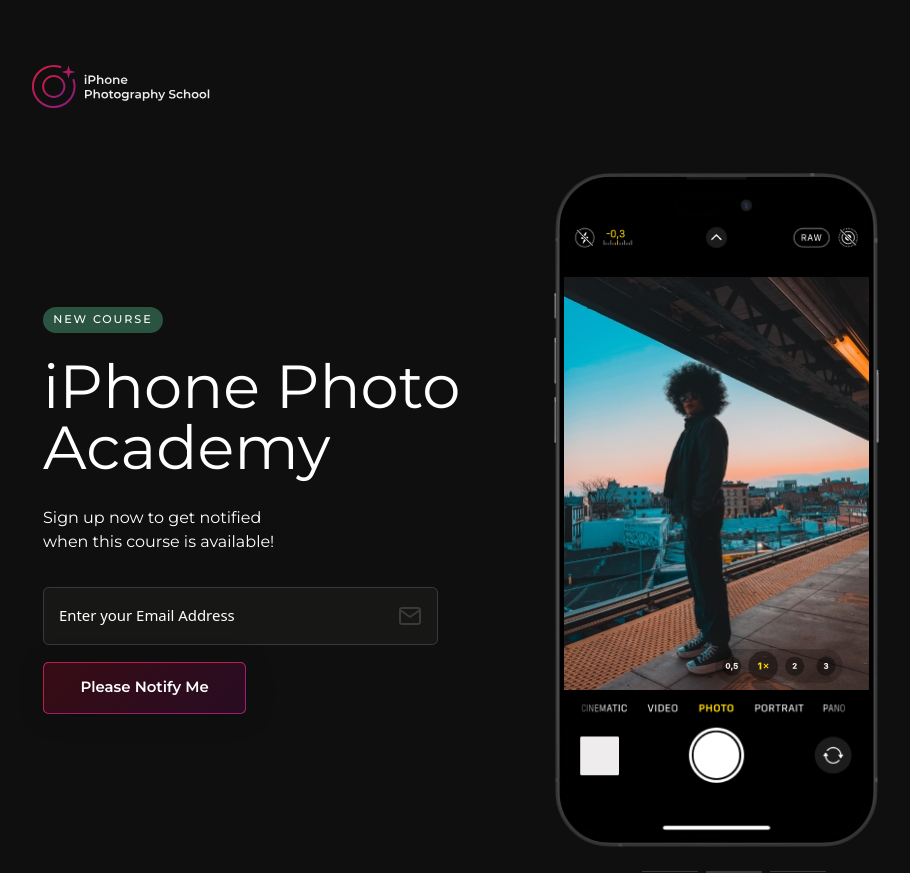
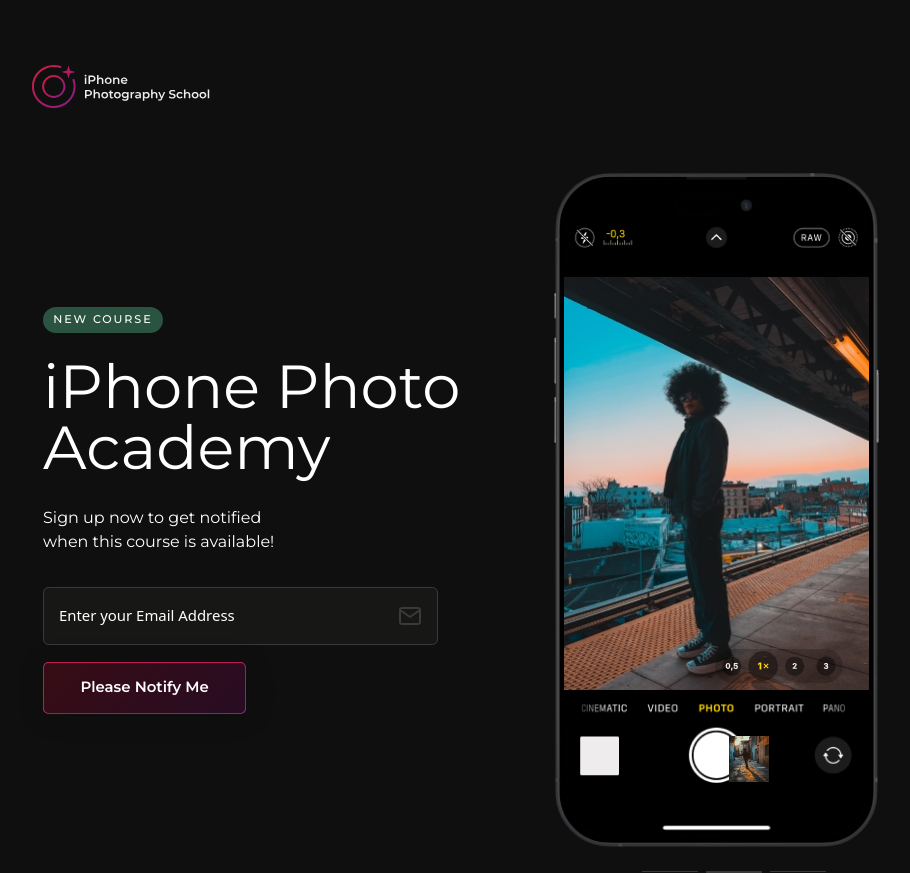
Before and after one commit to favour-chibueze/iphone-website, a Vue app: page / in a window 1280 px wide. Shown: the whole page, without its empty margins (129-1039 px from the left). Built offline with nearby package versions, Linux system fonts and the light colour scheme.

Commit message:
Chore: refactored code

```diff
--- a/src/App.vue
+++ b/src/App.vue
@@ -8,6 +8,7 @@
         </div>
       </nav>
     </header>
+
     <!-- Wait list section  -->
     <div class="app-container wait-list-wrapper row">
       <div class="wait-list-form-wrapper col-md-6 col-sm-12 col-xs-12 col-lg-6">
@@ -20,7 +21,12 @@
           </p>
         </div>
         <div class="wait-list-form">
-          <base-input v-model:modelValue="email" type="text" label="Enmail" :emailError="emailError" />
+          <base-input
+            v-model:modelValue="email"
+            type="text"
+            label="Enmail"
+            :emailError="emailError"
+          />
           <div>
             <button class="ips-btn" @click="submitForm">
               Please Notify Me
@@ -50,9 +56,14 @@
           </div>
         </div>
         <div class="ips-mockup-small">
-          <!-- <img
-            :src="getPrevSlidePic(sliders[previousSlideIndex - 1].largeImg)"
-          /> -->
+          <img
+            :src="
+              getPrevSlidePic(
+                sliders?.[previousSlideIndex - 1]?.largeImg ||
+                  'carousel-photo-02.jpg'
+              )
+            "
+          />
         </div>
         <div class="ips-mockup-slide-wrapper">
           <div class="row justify-content-around align-items-center mt-4">
@@ -73,8 +84,7 @@
 <script>
 import { toRefs, reactive, watch, onMounted, computed } from "vue";
 import { gsap } from "gsap";
-import BaseInput from '@/components/BaseInput.vue';
-
+import BaseInput from "@/components/BaseInput.vue";
 
 export default {
   components: {
@@ -154,6 +164,7 @@ export default {
           slider.active = false;
         }
       });
+      console.log("state.activeIndex", state.activeIndex);
       gsap.to(`.slide-${state.activeIndex}`, {
         duration: 1,
         opacity: 1,
```
